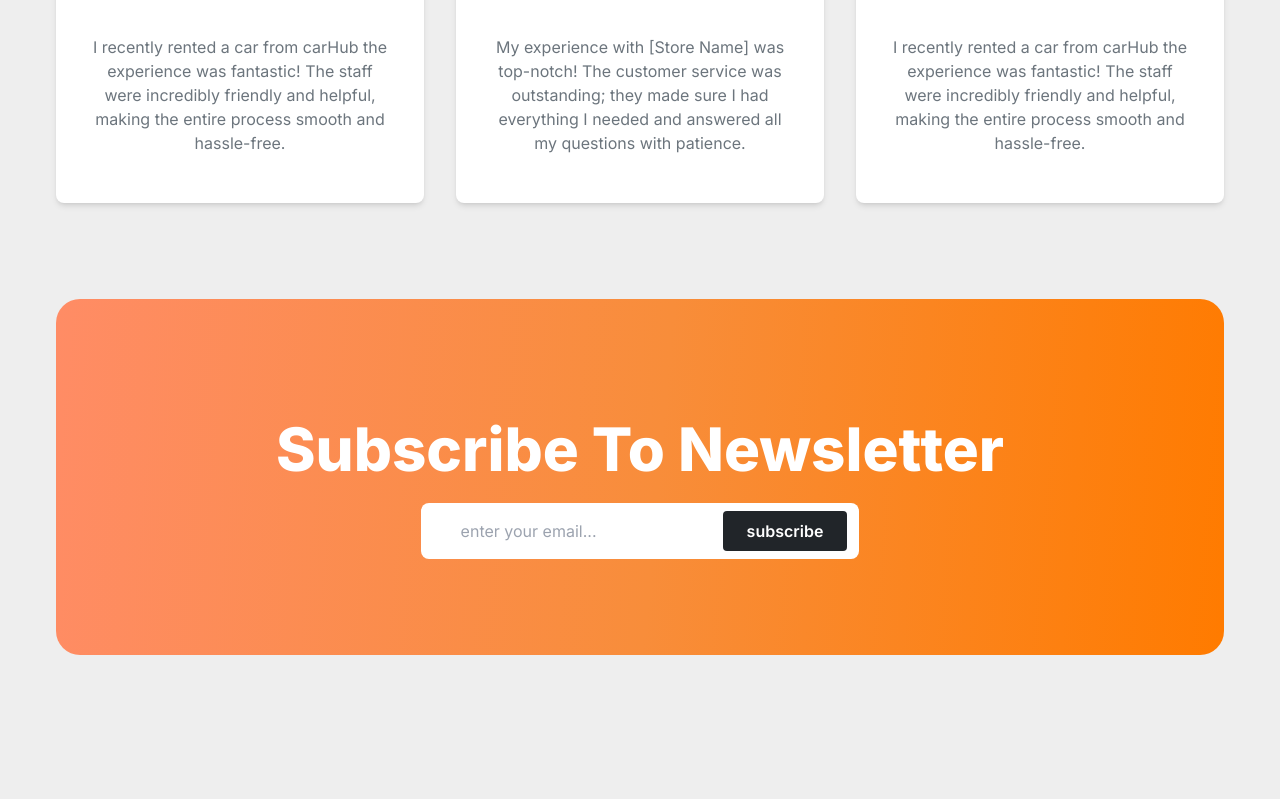
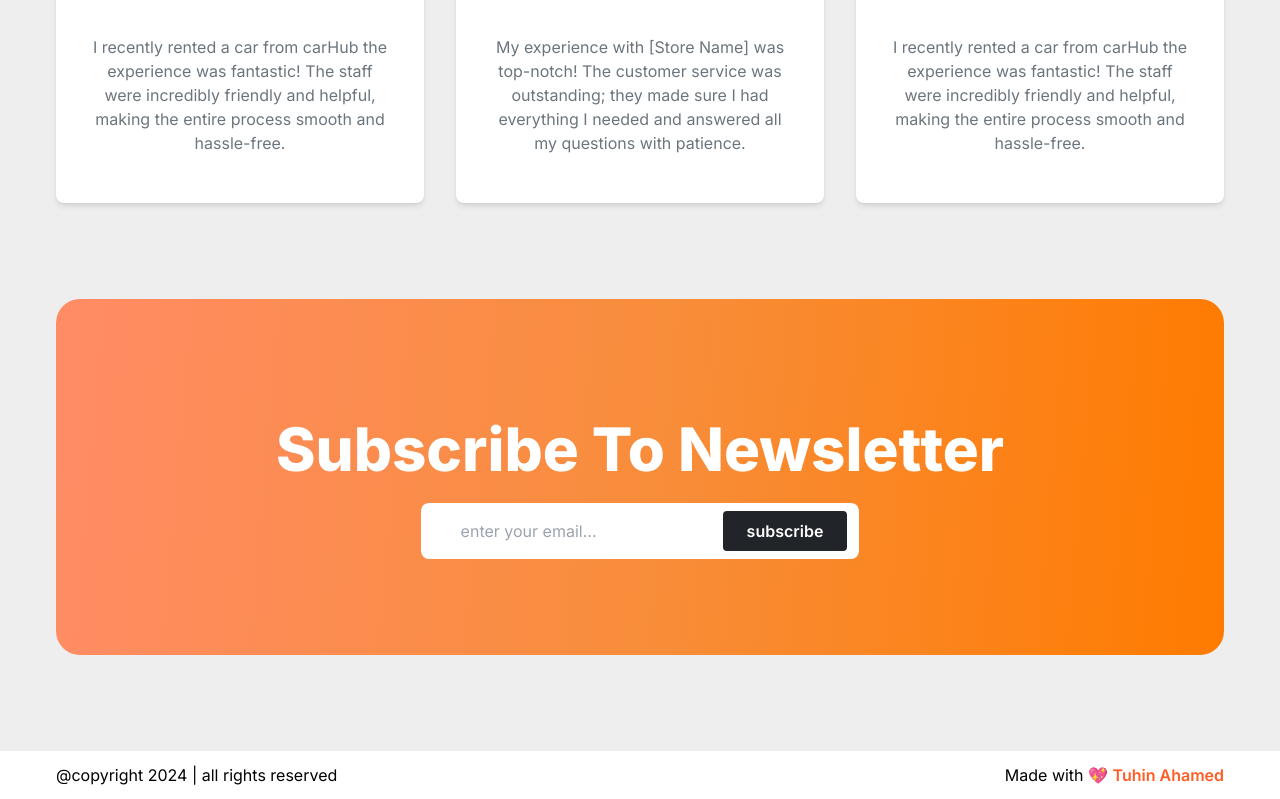
Before and after one commit to Jafiruzzaman/carhub, a Next.js app: page / in a window 1280 px wide. Shown: the part 4064-4863 px from the top of the page. Before the commit the page ends 4815 px from the top, so only its background shows below. Built offline with nearby package versions, Linux system fonts and the light colour scheme.

Commit message:
create footer section

```diff
--- a/src/app/page.jsx
+++ b/src/app/page.jsx
@@ -1,4 +1,5 @@
 import About from '@/components/About'
+import Footer from '@/components/Footer'
 import Header from '@/components/Header'
 import Hero from '@/components/Hero'
 import HeroForm from '@/components/HeroForm'
@@ -19,6 +20,7 @@ const page = () => {
       <About/>
       <Reviews/>
       <Subscription/>
+      <Footer/>
     </>
   )
 }
--- a/src/components/Footer.jsx
+++ b/src/components/Footer.jsx
@@ -2,7 +2,16 @@ import React from 'react'
 
 const Footer = () => {
   return (
-    <div>Footer</div>
+    <footer className='py-3  bg-white  mt-5'>
+    <div className="container mx-auto px-4 flex items-center flex-col md:flex-row gap-3  justify-between">
+      <p className='md:text-base text-sm'>
+      @copyright 2024 | all rights reserved
+      </p>
+      <p className='md:text-base text-sm'>
+      Made with 💖 <span className="text-orangePrimary font-semibold">Tuhin Ahamed</span>
+      </p>
+    </div>
+    </footer>
   )
 }
 
```
